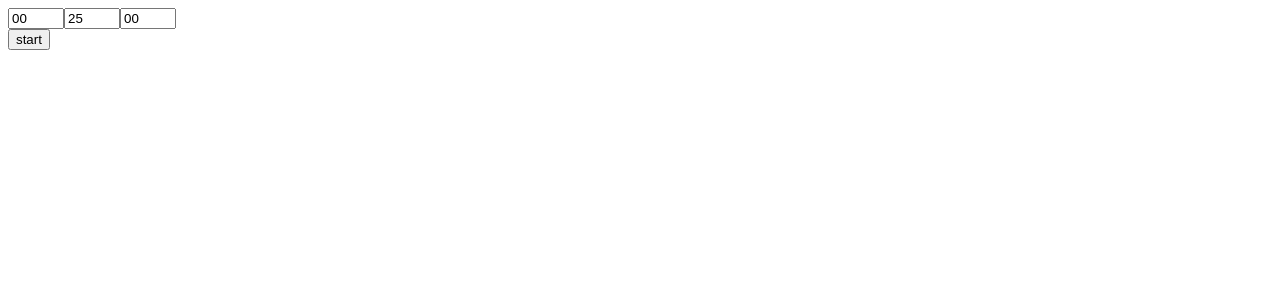
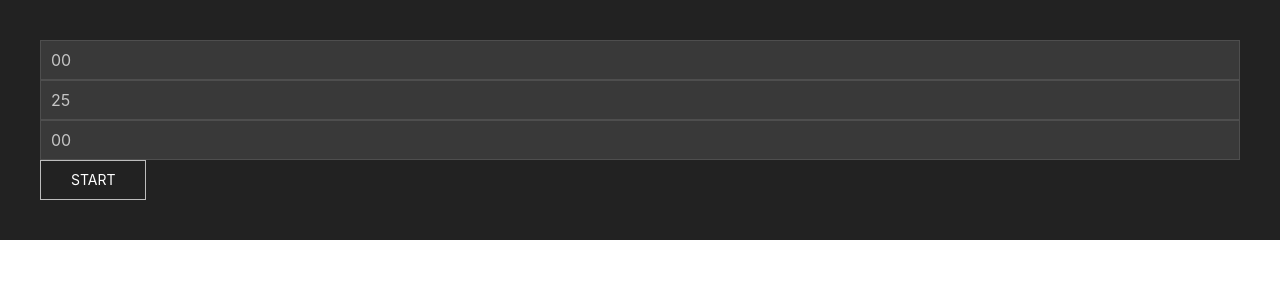
Before and after one commit to krowker/simpletimer, a React (Create React App) app in the folder simpletimer/: page / in a window 1280 px wide. Shown: the top 300 px of the page. Built offline with nearby package versions, Linux system fonts and the light colour scheme.

Commit message:
add uikit

```diff
--- a/simpletimer/package.json
+++ b/simpletimer/package.json
@@ -9,6 +9,7 @@
     "react": "^17.0.2",
     "react-dom": "^17.0.2",
     "react-scripts": "4.0.3",
+    "uikit-react": "^3.1.2",
     "web-vitals": "^1.1.2"
   },
   "scripts": {
--- a/simpletimer/src/App.js
+++ b/simpletimer/src/App.js
@@ -1,6 +1,7 @@
 import React from "react";
 import "./App.css";
 import { useTimer } from "./hooks/useTimer";
+import "uikit/dist/css/uikit.min.css";
 
 function App() {
   const [hour, min, sec, timerState, start, stop, setTimer] = useTimer();
@@ -11,9 +12,13 @@ function App() {
   };
 
   return (
-    <div className="App">
+    <div
+      className="App"
+      class="uk-background-secondary uk-light uk-padding uk-panel"
+    >
       <form>
         <input
+          class="uk-input"
           type="number"
           min="0"
           max="23"
@@ -21,9 +26,10 @@ function App() {
           value={hour}
           name="hour"
           onInput={inputHandler}
-          disabled = {timerState ? true : false}
+          disabled={timerState ? true : false}
         />
         <input
+          class="uk-input"
           type="number"
           min="0"
           max="60"
@@ -31,9 +37,10 @@ function App() {
           value={min}
           name="min"
           onInput={inputHandler}
-          disabled = {timerState ? true : false}
+          disabled={timerState ? true : false}
         />
         <input
+          class="uk-input"
           type="number"
           min="0"
           max="60"
@@ -41,12 +48,15 @@ function App() {
           value={sec}
           name="sec"
           onInput={inputHandler}
-          disabled = {timerState ? true : false}
+          disabled={timerState ? true : false}
         />
       </form>
-      <button onClick={timerState ? stop : start}>
+      <button
+        class="uk-button uk-button-default"
+        onClick={timerState ? stop : start}
+      >
         {timerState ? "stop" : "start"}
-        </button>
+      </button>
     </div>
   );
 }
```
Also changed, not shown: 1 other file (tests, documents, lock files or other folders).
